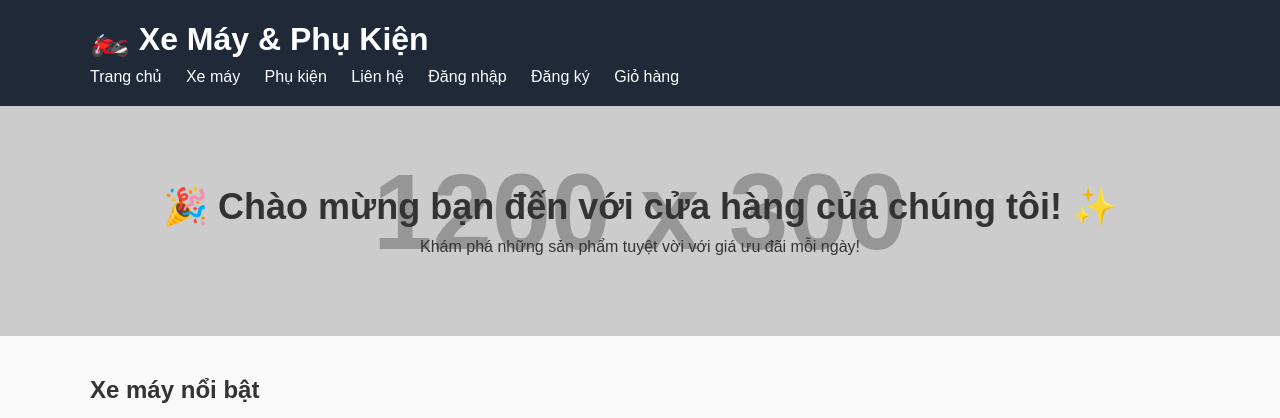
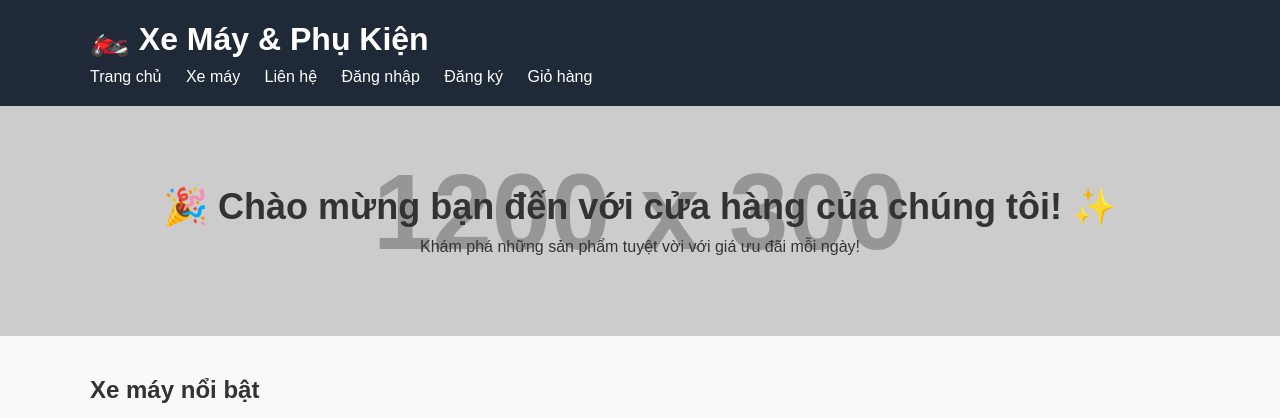
Before and after one commit to quocan01052003/21048321_TrieuQuocAn_BaiTapLonWeb, a plain HTML site: page index.html in a window 1280 px wide. Shown: the top 418 px of the page. Drawn offline with Linux system fonts and the light colour scheme; placeholder pictures from the web are drawn by us.

Commit message:
Add files via upload

```diff
--- a/index.html
+++ b/index.html
@@ -13,7 +13,6 @@
       <nav>
         <a href="#">Trang chủ</a>
         <a href="motorcycles.html">Xe máy</a>
-        <a href="#">Phụ kiện</a>
         <a href="#">Liên hệ</a>
         <a href="login.html">Đăng nhập</a>
         <a href="register.html">Đăng ký</a>
```
